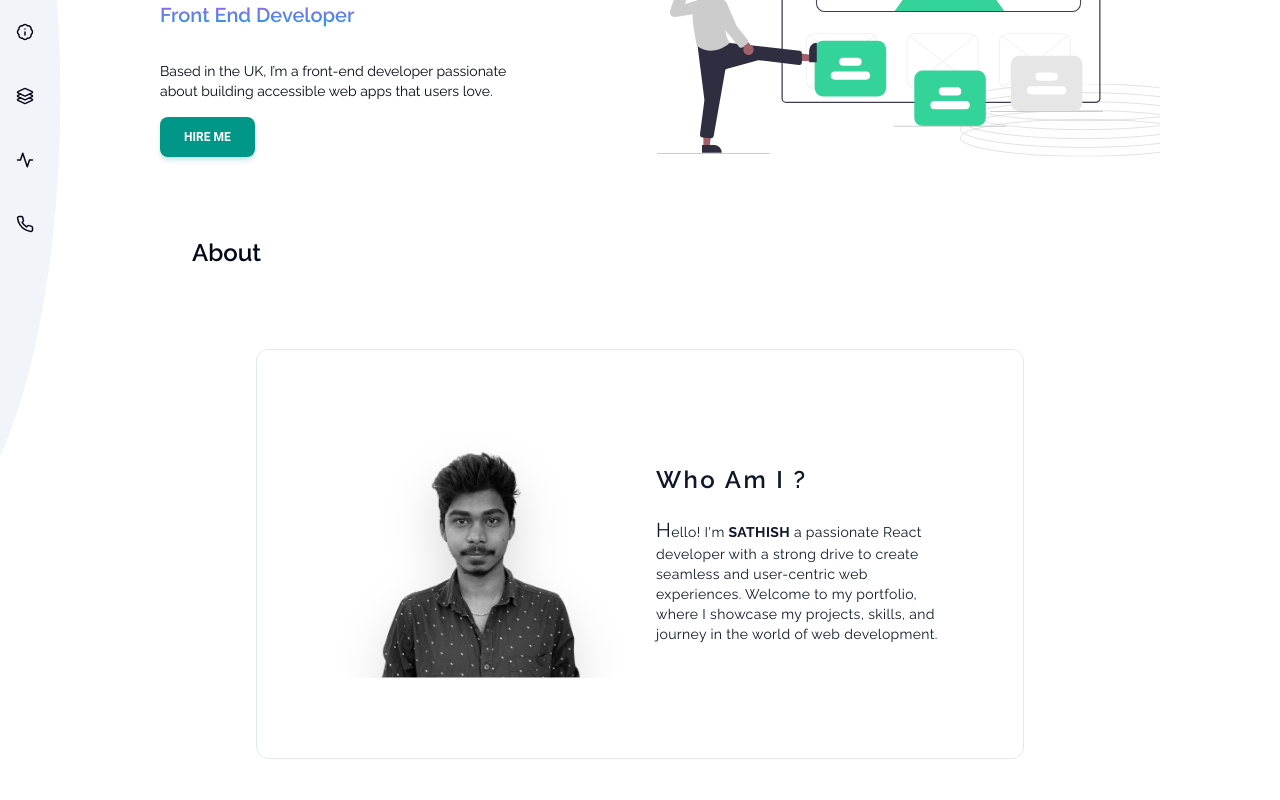
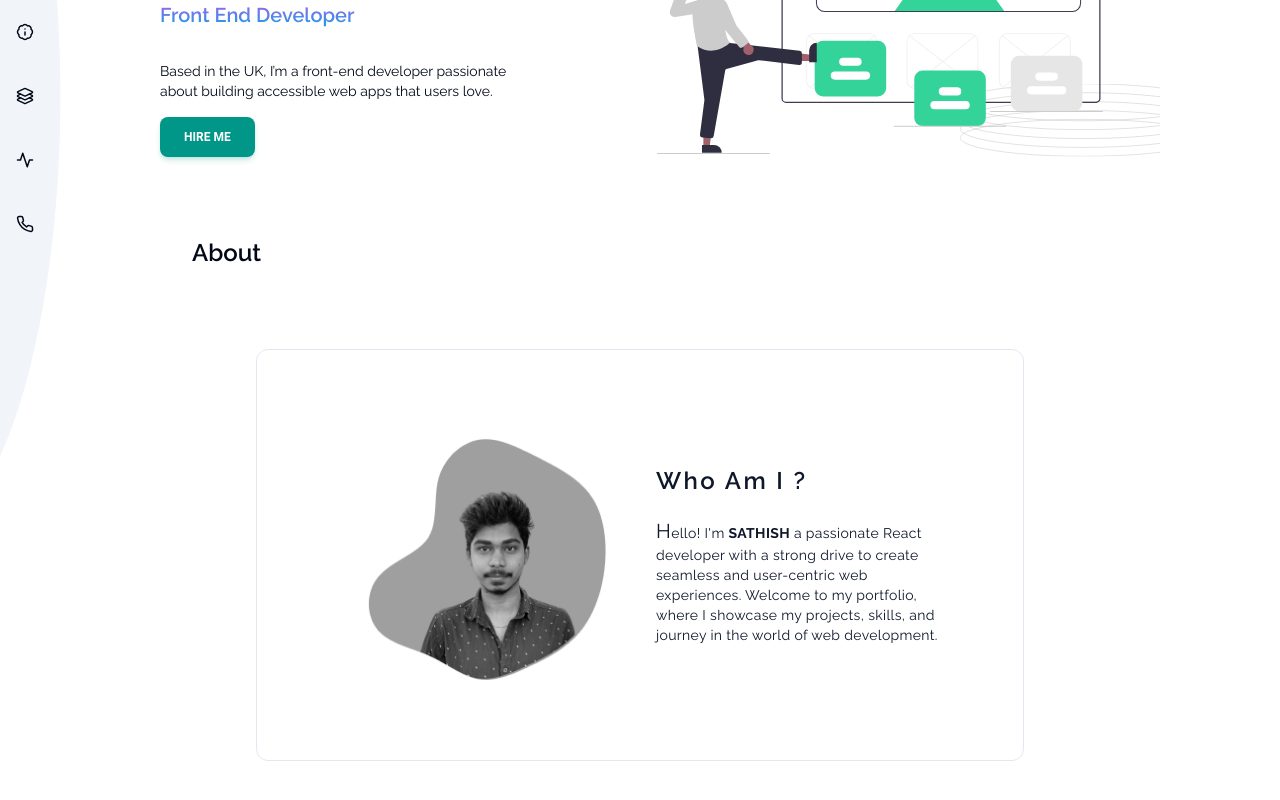
Before and after one commit to sathish-s-dev/portfolio-next, a Next.js app: page / in a window 1280 px wide. Shown: the part 304-1104 px from the top of the page. Built offline with nearby package versions, Linux system fonts and the light colour scheme.

Commit message:
chore: about image changed

```diff
--- a/components/about/about-section.tsx
+++ b/components/about/about-section.tsx
@@ -16,9 +16,9 @@ const AboutSection = () => {
 				<div className='grid grid-cols-1 md:grid-cols-1 lg:grid-cols-2 md:flex-row bg-light-400/5 border border-light-400/50 rounded-xl flex-1 max-w-[90%] gap-6 md:max-w-3xl p-6 py-12 lg:p-20 sm:p-10 backdrop-blur-xl md:gap-8 text-light-400 z-24 group transition-all duration-300'>
 					<div className='overflow-hidden rounded-xl order-2 md:order-1 flex justify-center'>
 						<Image
-							className='filter drop-shadow-2xl grayscale transition gray-transition group-hover:grayscale-0'
-							src={'/sathish-1.png'}
-							width={200}
+							className='filter grayscale transition gray-transition group-hover:grayscale-0'
+							src={'/sathish.png'}
+							width={250}
 							height={150}
 							alt='hero image'
 							priority
```
Also changed, not shown: public/sathish.png (added).
